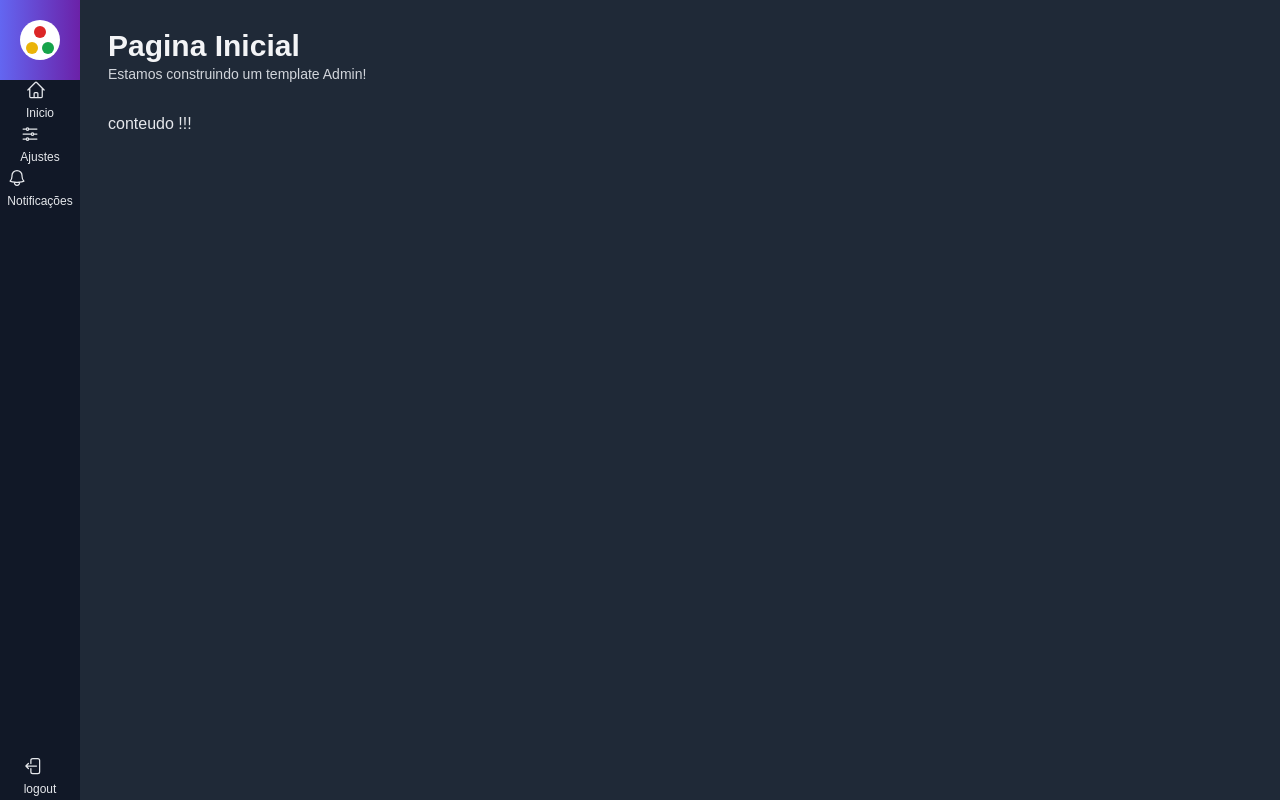
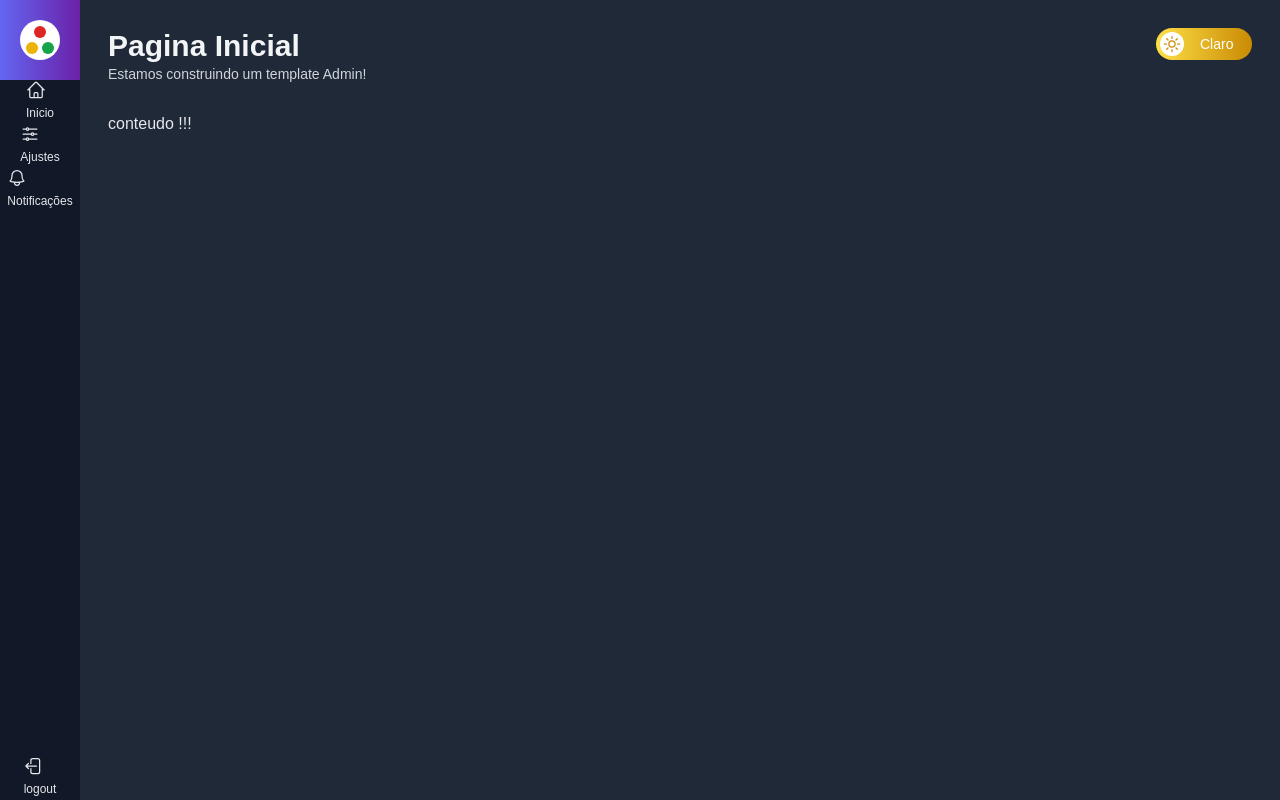
Before and after one commit to rbragadev/admin-template-next, a Next.js app: page / in a window 1280 px wide. Built offline with nearby package versions, Linux system fonts and the light colour scheme.

Commit message:
:rocket: feat: button alter theme

```diff
--- a/src/components/icons/index.tsx
+++ b/src/components/icons/index.tsx
@@ -66,3 +66,37 @@ export const IconLogout = (
     />
   </svg>
 );
+
+export const IconSun = (size = 6) => (
+  <svg
+    xmlns="http://www.w3.org/2000/svg"
+    fill="none"
+    viewBox="0 0 24 24"
+    strokeWidth={1.5}
+    stroke="currentColor"
+    className={`h-${size} w-${size}`}
+  >
+    <path
+      strokeLinecap="round"
+      strokeLinejoin="round"
+      d="M12 3v2.25m6.364.386-1.591 1.591M21 12h-2.25m-.386 6.364-1.591-1.591M12 18.75V21m-4.773-4.227-1.591 1.591M5.25 12H3m4.227-4.773L5.636 5.636M15.75 12a3.75 3.75 0 1 1-7.5 0 3.75 3.75 0 0 1 7.5 0Z"
+    />
+  </svg>
+);
+
+export const IconMoon = (size = 6) => (
+  <svg
+    xmlns="http://www.w3.org/2000/svg"
+    fill="none"
+    viewBox="0 0 24 24"
+    strokeWidth={1.5}
+    stroke="currentColor"
+    className={`h-${size} w-${size}`}
+  >
+    <path
+      strokeLinecap="round"
+      strokeLinejoin="round"
+      d="M21.752 15.002A9.72 9.72 0 0 1 18 15.75c-5.385 0-9.75-4.365-9.75-9.75 0-1.33.266-2.597.748-3.752A9.753 9.753 0 0 0 3 11.25C3 16.635 7.365 21 12.75 21a9.753 9.753 0 0 0 9.002-5.998Z"
+    />
+  </svg>
+);
--- /dev/null
+++ b/src/components/template/ButtonAlterTheme.tsx
@@ -0,0 +1,66 @@
+import { IconMoon, IconSun } from '../icons';
+
+interface ButtonAlterThemeProps {
+  theme?: string;
+  alternarTema?: () => void;
+}
+
+export default function ButtonAlterTheme(props: ButtonAlterThemeProps) {
+  return props.theme === 'dark' ? (
+    <div
+      onClick={props.alternarTema}
+      className={`
+      hidden sm:flex items-center cursor-pointer
+      bg-gradient-to-r from-yellow-300 to-yellow-600
+      w-14 lg:w-24 h-8 p-1 rounded-full
+
+    `}
+    >
+      <div
+        className={`
+        flex items-center justify-center
+        bg-white text-yellow-600
+        w-6 h-6 rounded-full
+    `}
+      >
+        {IconSun(5)}
+      </div>
+      <div
+        className={`
+        hidden lg:flex items-center ml-4
+        text-white
+    `}
+      >
+        <span className="text-sm">Claro</span>
+      </div>
+    </div>
+  ) : (
+    <div
+      onClick={props.alternarTema}
+      className={`
+      hidden sm:flex items-center justify-end cursor-pointer
+      bg-gradient-to-r from-gray-500 to-gray-900
+      w-14 lg:w-24 h-8 p-1 rounded-full
+
+    `}
+    >
+      <div
+        className={`
+        hidden lg:flex items-center mr-2
+        text-gray-300
+    `}
+      >
+        <span className="text-sm">Escuro</span>
+      </div>
+      <div
+        className={`
+        flex items-center justify-center
+        bg-black text-yellow-300
+        w-6 h-6 rounded-full
+    `}
+      >
+        {IconMoon(5)}
+      </div>
+    </div>
+  );
+}
--- a/src/components/template/Header.tsx
+++ b/src/components/template/Header.tsx
@@ -1,3 +1,5 @@
+import useAppData from '@/data/hook/useAppData';
+import ButtonAlterTheme from './ButtonAlterTheme';
 import Title from './Title';
 
 interface HeaderProps {
@@ -6,9 +8,13 @@ interface HeaderProps {
 }
 
 export default function Header(props: HeaderProps) {
+  const { theme, alternarTema } = useAppData();
   return (
-    <div>
+    <div className="flex">
       <Title title={props.title} subtitle={props.subtitle} />
+      <div className="flex flex-grow justify-end">
+        <ButtonAlterTheme theme={theme} alternarTema={alternarTema} />
+      </div>
     </div>
   );
 }
```
